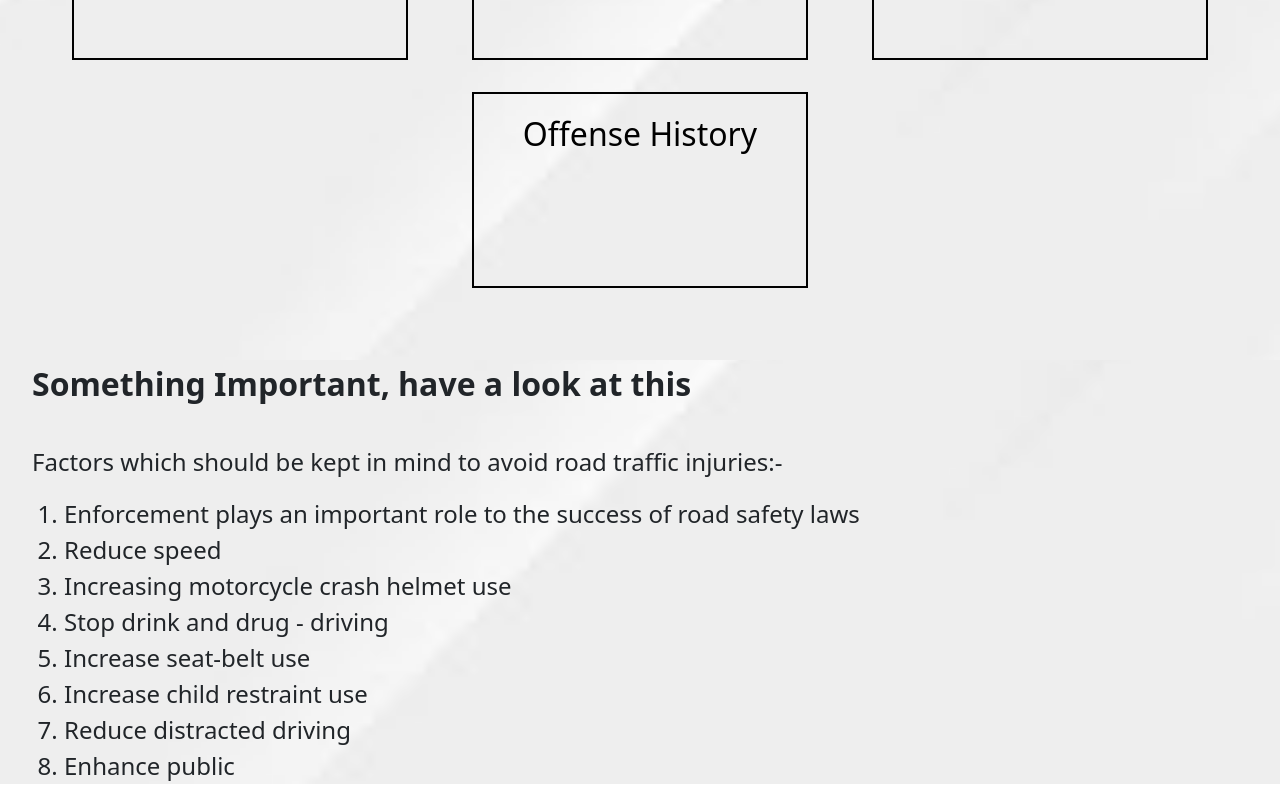
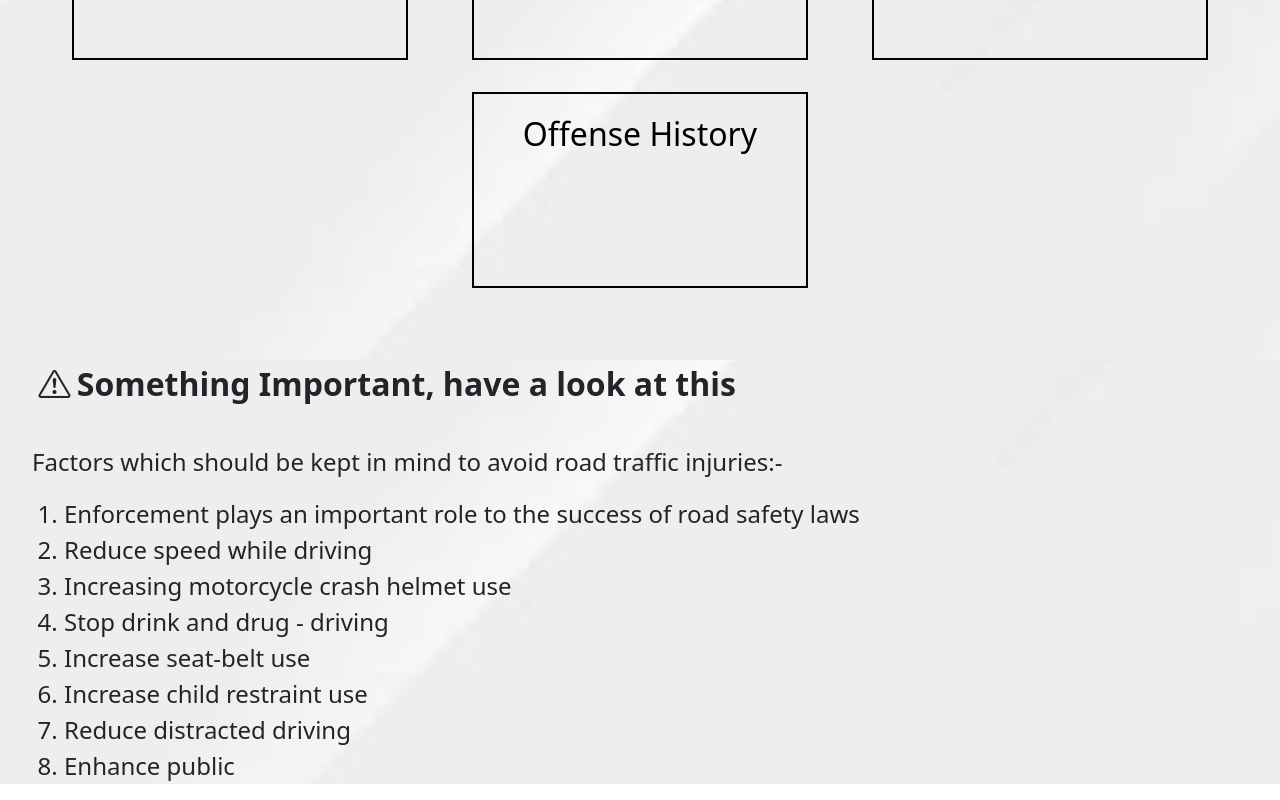
Before and after one commit to Traffic-Offense-Management/frontend, a React (Create React App) app: page /puHo in a window 1280 px wide. Shown: the part 1930-2730 px from the top of the page. Built offline with nearby package versions, Linux system fonts and the light colour scheme; no server answers; the HTML template or start-up script is replaced by a standard one.

Commit message:
added content

```diff
--- a/src/components/public_user/PublicHome.jsx
+++ b/src/components/public_user/PublicHome.jsx
@@ -95,13 +95,14 @@ function PubHome() {
                 {/* <div className="srr" id="userd>{getBody(body)}</div> */}
 
                 <div className="bodyuser">
-                    <div className="oi">Something Important, have a look at this</div>
+
+                    <div className="oi"><i className="bi bi-exclamation-triangle"></i>Something Important, have a look at this</div>
                     <br />
                     <div className="headuser">Factors which should be kept in mind to avoid road traffic injuries:-</div>
 
                     <ol>
                         <li>Enforcement plays an important role to the success of road safety laws</li>
-                        <li>Reduce speed</li>
+                        <li>Reduce speed while driving</li>
                         <li>Increasing motorcycle crash helmet use</li>
                         <li>Stop drink and drug - driving</li>
                         <li>Increase seat-belt use</li>
```
